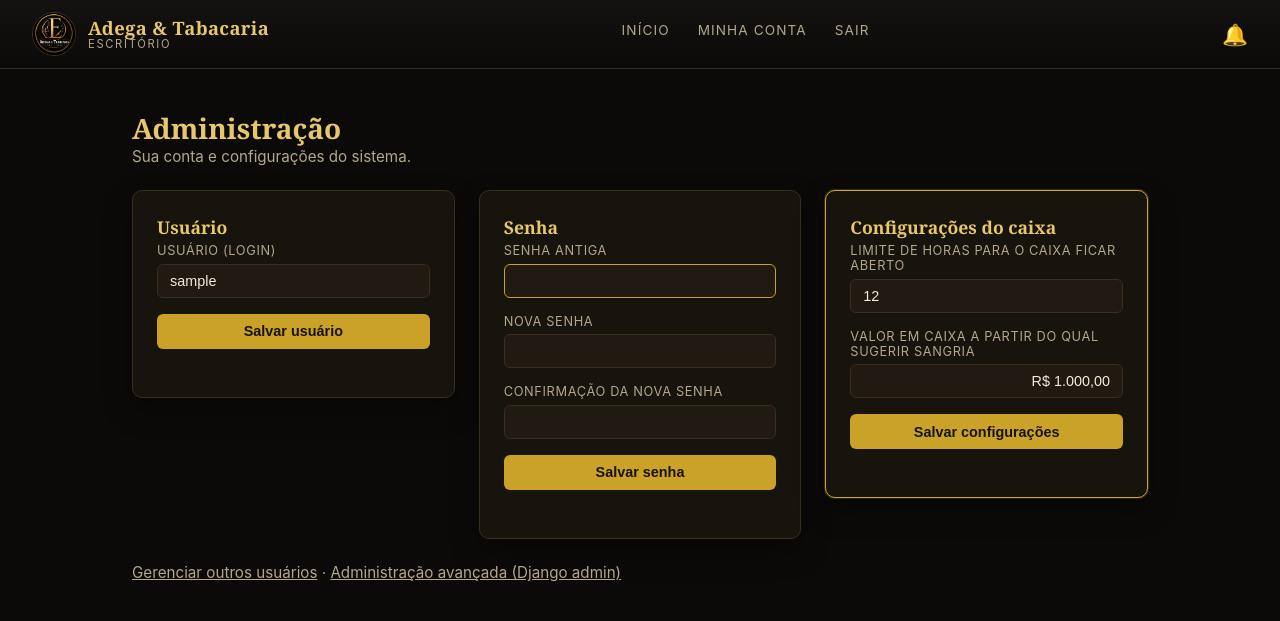
After one commit to Arthur-Ferreira-Fernandes/Adega-Escritorio, a Django app: page /administracao/ in a window 1280 px wide. The commit adds this page. Shown: the top 621 px of the page. Run offline with Django 5.2, Linux system fonts and the light colour scheme; the visitor is signed in with stand-in values (Sample User, id 1); data comes from the database, SQL or seed files in the repository; data that the repository does not hold is empty.

Commit message:
Adiciona página de administração: usuário/senha e configurações do caixa
Substitui o card "Administração" (que levava direto pro Django admin
cru) por uma página própria onde o superusuário troca seu próprio
usuário e senha, e configura o limite de horas do caixa e o valor a
partir do qual a sangria é sugerida — antes esses dois valores eram
constantes fixas no código.

Co-Authored-By: Claude Sonnet 5 <noreply@anthropic.com>

```diff
--- a/apps/caixa/models.py
+++ b/apps/caixa/models.py
@@ -8,12 +8,11 @@ from django.db.models import Q, Sum
 from django.utils import timezone
 from django.utils.formats import number_format
 
+from apps.configuracoes.models import Configuracao
 from apps.vendas.models import PagamentoVenda, Venda
 
 
 class Caixa(models.Model):
-    LIMITE_HORAS_PADRAO = 12
-
     class Status(models.TextChoices):
         ABERTO = "aberto", "Aberto"
         FECHADO = "fechado", "Fechado"
@@ -56,7 +55,8 @@ class Caixa(models.Model):
 
     @property
     def limite_em(self):
-        return self.aberto_em + timedelta(hours=self.LIMITE_HORAS_PADRAO + self.horas_extras)
+        limite_horas = Configuracao.obter().limite_horas_caixa
+        return self.aberto_em + timedelta(hours=limite_horas + self.horas_extras)
 
     @property
     def dentro_do_limite(self):
--- a/apps/caixa/templates/caixa/_conteudo.html
+++ b/apps/caixa/templates/caixa/_conteudo.html
@@ -30,7 +30,7 @@
 
 {% if not caixa.dentro_do_limite %}
 <div class="cartao cartao--destaque" style="margin-bottom: 1.5rem; max-width: 480px;">
-    <h2 class="titulo-pagina" style="font-size: 1.1rem;">Caixa passou do limite de 12 horas</h2>
+    <h2 class="titulo-pagina" style="font-size: 1.1rem;">Caixa passou do limite de horas</h2>
     <p class="subtitulo-pagina" style="margin-bottom: 1rem;">
         Não é possível iniciar novas vendas até um administrador autorizar mais tempo.
     </p>
--- /dev/null
+++ b/apps/configuracoes/forms.py
@@ -0,0 +1,37 @@
+from django import forms
+from django.contrib.auth import get_user_model
+
+from config.campos_monetarios import DecimalMonetarioField
+
+from .models import Configuracao
+
+User = get_user_model()
+
+
+class ConfiguracaoForm(forms.ModelForm):
+    limite_horas_caixa = forms.IntegerField(
+        label="Limite de horas para o caixa ficar aberto", min_value=1
+    )
+    limite_sangria = DecimalMonetarioField(
+        label="Valor em caixa a partir do qual sugerir sangria",
+        max_digits=10,
+        decimal_places=2,
+    )
+
+    class Meta:
+        model = Configuracao
+        fields = ["limite_horas_caixa", "limite_sangria"]
+
+
+class MeuUsuarioForm(forms.Form):
+    username = forms.CharField(label="Usuário (login)", max_length=150)
+
+    def __init__(self, *args, usuario_atual, **kwargs):
+        self.usuario_atual = usuario_atual
+        super().__init__(*args, **kwargs)
+
+    def clean_username(self):
+        username = self.cleaned_data["username"].strip()
+        if User.objects.exclude(pk=self.usuario_atual.pk).filter(username=username).exists():
+            raise forms.ValidationError("Já existe um usuário com esse nome de login.")
+        return username
--- /dev/null
+++ b/apps/configuracoes/models.py
@@ -0,0 +1,33 @@
+from decimal import Decimal
+
+from django.db import models
+
+
+class Configuracao(models.Model):
+    limite_horas_caixa = models.PositiveIntegerField(
+        "Limite de horas para o caixa ficar aberto", default=12
+    )
+    limite_sangria = models.DecimalField(
+        "Valor em caixa a partir do qual sugerir sangria",
+        max_digits=10,
+        decimal_places=2,
+        default=Decimal("1000"),
+    )
+
+    class Meta:
+        verbose_name = "Configuração"
+        verbose_name_plural = "Configurações"
+
+    def __str__(self):
+        return "Configurações do sistema"
+
+    def save(self, *args, **kwargs):
+        self.pk = 1
+        super().save(*args, **kwargs)
+
+    def delete(self, *args, **kwargs):
+        pass
+
+    @classmethod
+    def obter(cls):
+        return cls.objects.first() or cls.objects.create()
--- /dev/null
+++ b/apps/configuracoes/templates/configuracoes/administracao.html
@@ -0,0 +1,64 @@
+{% extends "base.html" %}
+
+{% block titulo %}Administração · Adega &amp; Tabacaria Escritório{% endblock %}
+
+{% block conteudo %}
+<div class="cabecalho-pagina" style="margin-bottom: 1.5rem;">
+    <div>
+        <h1 class="titulo-pagina">Administração</h1>
+        <p class="subtitulo-pagina">Sua conta e configurações do sistema.</p>
+    </div>
+</div>
+
+<div class="grade-entradas" style="margin-bottom: 1.5rem;">
+    <div class="cartao">
+        <h2 class="titulo-pagina" style="font-size: 1.1rem;">Usuário</h2>
+        <form method="post" class="formulario" style="flex-direction: column; align-items: stretch;">
+            {% csrf_token %}
+            {% for field in usuario_form %}
+            <div class="campo">
+                <label for="{{ field.id_for_label }}">{{ field.label }}</label>
+                {{ field }}
+                {% if field.errors %}<p class="erro-campo">{{ field.errors|join:", " }}</p>{% endif %}
+            </div>
+            {% endfor %}
+            <button type="submit" name="salvar_usuario" class="botao">Salvar usuário</button>
+        </form>
+    </div>
+
+    <div class="cartao">
+        <h2 class="titulo-pagina" style="font-size: 1.1rem;">Senha</h2>
+        <form method="post" class="formulario" style="flex-direction: column; align-items: stretch;">
+            {% csrf_token %}
+            {% for field in senha_form %}
+            <div class="campo">
+                <label for="{{ field.id_for_label }}">{{ field.label }}</label>
+                {{ field }}
+                {% if field.errors %}<p class="erro-campo">{{ field.errors|join:", " }}</p>{% endif %}
+            </div>
+            {% endfor %}
+            <button type="submit" name="salvar_senha" class="botao">Salvar senha</button>
+        </form>
+    </div>
+
+    <div class="cartao cartao--destaque">
+        <h2 class="titulo-pagina" style="font-size: 1.1rem;">Configurações do caixa</h2>
+        <form method="post" class="formulario" style="flex-direction: column; align-items: stretch;">
+            {% csrf_token %}
+            {% for field in config_form %}
+            <div class="campo">
+                <label for="{{ field.id_for_label }}">{{ field.label }}</label>
+                {{ field }}
+                {% if field.errors %}<p class="erro-campo">{{ field.errors|join:", " }}</p>{% endif %}
+            </div>
+            {% endfor %}
+            <button type="submit" name="salvar_configuracoes" class="botao">Salvar configurações</button>
+        </form>
+    </div>
+</div>
+
+<p class="subtitulo-pagina">
+    <a href="{% url 'usuarios:lista' %}">Gerenciar outros usuários</a> ·
+    <a href="/admin/">Administração avançada (Django admin)</a>
+</p>
+{% endblock %}
--- /dev/null
+++ b/apps/configuracoes/urls.py
@@ -0,0 +1,9 @@
+from django.urls import path
+
+from . import views
+
+app_name = "configuracoes"
+
+urlpatterns = [
+    path("", views.administracao, name="administracao"),
+]
--- /dev/null
+++ b/apps/configuracoes/views.py
@@ -0,0 +1,55 @@
+from django.contrib import messages
+from django.contrib.auth import update_session_auth_hash
+from django.contrib.auth.decorators import login_required, user_passes_test
+from django.contrib.auth.forms import PasswordChangeForm
+from django.shortcuts import redirect, render
+
+from .forms import ConfiguracaoForm, MeuUsuarioForm
+from .models import Configuracao
+
+
+def _somente_admin(user):
+    return user.is_superuser
+
+
+@login_required
+@user_passes_test(_somente_admin)
+def administracao(request):
+    configuracao = Configuracao.obter()
+    usuario_form = MeuUsuarioForm(
+        usuario_atual=request.user, initial={"username": request.user.username}
+    )
+    senha_form = PasswordChangeForm(user=request.user)
+    config_form = ConfiguracaoForm(instance=configuracao)
+
+    if request.method == "POST":
+        if "salvar_usuario" in request.POST:
+            usuario_form = MeuUsuarioForm(request.POST, usuario_atual=request.user)
+            if usuario_form.is_valid():
+                request.user.username = usuario_form.cleaned_data["username"]
+                request.user.save(update_fields=["username"])
+                messages.success(request, "Usuário atualizado com sucesso.")
+                return redirect("configuracoes:administracao")
+        elif "salvar_senha" in request.POST:
+            senha_form = PasswordChangeForm(user=request.user, data=request.POST)
+            if senha_form.is_valid():
+                usuario = senha_form.save()
+                update_session_auth_hash(request, usuario)
+                messages.success(request, "Senha alterada com sucesso.")
+                return redirect("configuracoes:administracao")
+        elif "salvar_configuracoes" in request.POST:
+            config_form = ConfiguracaoForm(request.POST, instance=configuracao)
+            if config_form.is_valid():
+                config_form.save()
+                messages.success(request, "Configurações atualizadas com sucesso.")
+                return redirect("configuracoes:administracao")
+
+    return render(
+        request,
+        "configuracoes/administracao.html",
+        {
+            "usuario_form": usuario_form,
+            "senha_form": senha_form,
+            "config_form": config_form,
+        },
+    )
--- a/apps/notificacoes/servicos.py
+++ b/apps/notificacoes/servicos.py
@@ -1,5 +1,4 @@
 from datetime import timedelta
-from decimal import Decimal
 
 from django.db.models import F
 from django.urls import reverse
@@ -7,11 +6,11 @@ from django.utils import timezone
 from django.utils.formats import number_format
 
 from apps.caixa.models import Caixa
+from apps.configuracoes.models import Configuracao
 from apps.estoque.models import Produto
 
 from .models import Notificacao
 
-LIMITE_SANGRIA = Decimal("1000")
 ANTECEDENCIA_LIMITE_CAIXA = timedelta(hours=1)
 
 
@@ -66,7 +65,7 @@ def _sincronizar_caixa_limite(caixa):
 def _sincronizar_caixa_sangria(caixa):
     chaves = []
     saldo = caixa.saldo_esperado()
-    if saldo > LIMITE_SANGRIA:
+    if saldo > Configuracao.obter().limite_sangria:
         chave = f"caixa:{caixa.pk}"
         Notificacao.registrar(
             Notificacao.Tipo.CAIXA_SANGRIA,
--- a/apps/vendas/views.py
+++ b/apps/vendas/views.py
@@ -28,7 +28,7 @@ def _bloqueio_caixa():
         return "É necessário abrir o caixa antes de iniciar uma venda."
     if not caixa.dentro_do_limite:
         return (
-            "O caixa está aberto há mais de 12 horas. Peça a um administrador para "
+            "O caixa passou do limite de horas em aberto. Peça a um administrador para "
             "autorizar mais tempo na tela do Caixa."
         )
     return None
--- a/config/settings/base.py
+++ b/config/settings/base.py
@@ -26,6 +26,7 @@ INSTALLED_APPS = [
     "apps.relatorios",
     "apps.notificacoes",
     "apps.usuarios",
+    "apps.configuracoes",
 ]
 
 MIDDLEWARE = [
--- a/config/urls.py
+++ b/config/urls.py
@@ -19,4 +19,5 @@ urlpatterns = [
     path("relatorios/", include("apps.relatorios.urls")),
     path("notificacoes/", include("apps.notificacoes.urls")),
     path("usuarios/", include("apps.usuarios.urls")),
+    path("administracao/", include("apps.configuracoes.urls")),
 ]
--- a/templates/inicio.html
+++ b/templates/inicio.html
@@ -37,9 +37,11 @@
         <p>Criar contas, resetar senha e ativar/desativar funcionários.</p>
     </a>
     {% endif %}
-    <a href="/admin/" class="cartao cartao-modulo">
+    {% if user.is_superuser %}
+    <a href="{% url 'configuracoes:administracao' %}" class="cartao cartao-modulo">
         <h2>Administração</h2>
-        <p>Categorias, usuários e configurações avançadas.</p>
+        <p>Seu usuário/senha e configurações do caixa.</p>
     </a>
+    {% endif %}
 </div>
 {% endblock %}
```
Also changed, not shown: apps/configuracoes/admin.py (added, +8 -0 lines), apps/configuracoes/apps.py (added, +8 -0 lines), apps/configuracoes/__init__.py (added), apps/configuracoes/migrations/0001_initial.py (added), apps/configuracoes/migrations/__init__.py (added).
